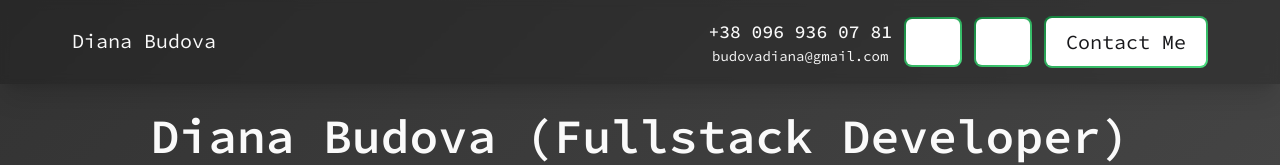
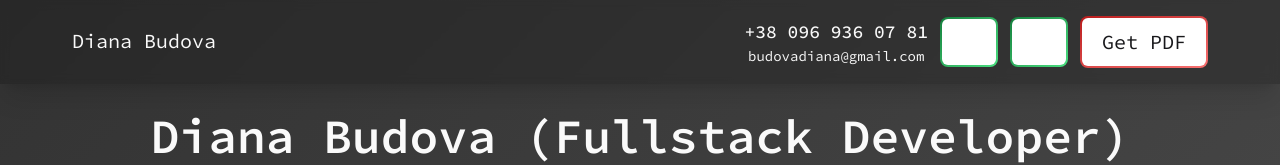
Before and after one commit to DianaBudova/personal-resume-site, a Next.js app: page / in a window 1280 px wide. Shown: the top 165 px of the page. Built offline with nearby package versions, Linux system fonts and the light colour scheme.

Commit message:
add button get pdf resume

```diff
--- a/src/app/page.js
+++ b/src/app/page.js
@@ -11,11 +11,6 @@ import ProjectsComponent from "./projects/page.js";
 const inter = Inter({ subsets: ["latin"] });
 
 export default function BodyPage() {
-    const [openModal, setModal] = useState(false);
-    const handleModal = () => {
-        setModal(!openModal);
-    };
-
     return (
         <>
             <body className={inter.className}>
@@ -64,16 +59,17 @@ export default function BodyPage() {
                                 </button>
                             </form>
                             <button
-                                onClick={handleModal}
-                                className="flex items-center justify-center p-0.5 overflow-hidden text-zinc-900 rounded-lg group bg-gradient-to-br from-green-700 to-green-400 dark:text-zinc-50 transition duration-300 ease-in-out"
+                                className="flex items-center justify-center p-0.5 overflow-hidden text-zinc-900 rounded-lg group bg-gradient-to-br from-red-700 to-red-400 dark:text-zinc-50 transition duration-300 ease-in-out"
                             >
-                                <span className="hidden md:block px-5 py-2.5 transition-all ease-in duration-75 bg-white dark:bg-zinc-900 rounded-md group-hover:bg-opacity-0">
-                                    Contact Me
+                                <span
+                                    className="hidden md:block px-5 py-2.5 transition-all ease-in duration-75 bg-white dark:bg-zinc-900 rounded-md group-hover:bg-opacity-0">
+                                    Get PDF
                                 </span>
-                                <span className="block md:hidden px-3 py-2 transition-all ease-in duration-75 bg-white dark:bg-zinc-900 rounded-md group-hover:bg-opacity-0">
+                                <span
+                                    className="block md:hidden px-3 py-2 transition-all ease-in duration-75 bg-white dark:bg-zinc-900 rounded-md group-hover:bg-opacity-0">
                                     <img
-                                        src="images/telephone-call.svg"
-                                        alt="Contact Me"
+                                        src="images/pdf.svg"
+                                        alt="Get PDF"
                                     />
                                 </span>
                             </button>
@@ -87,7 +83,6 @@ export default function BodyPage() {
                     </ul>
                 </nav>
                 <div className="px-7 sm:px-10 md:px-14 py-7 space-y-10">
-                    <ContactMeModal openModal={openModal} setModal={setModal} />
                     <MeComponent />
                     <SkillsComponent />
                     <ProjectsComponent />
```
Also changed, not shown: public/images/pdf.svg (added), public/images/telephone-call.svg (deleted).
